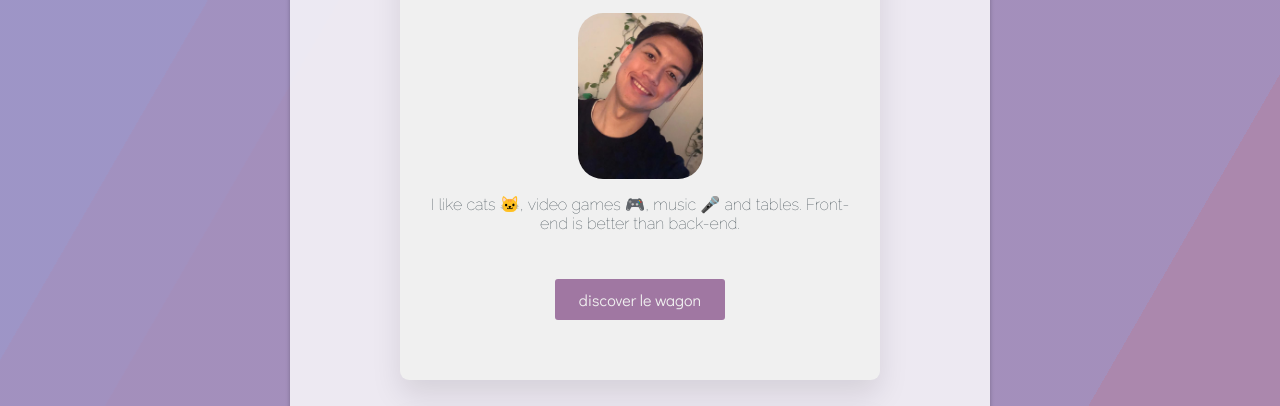
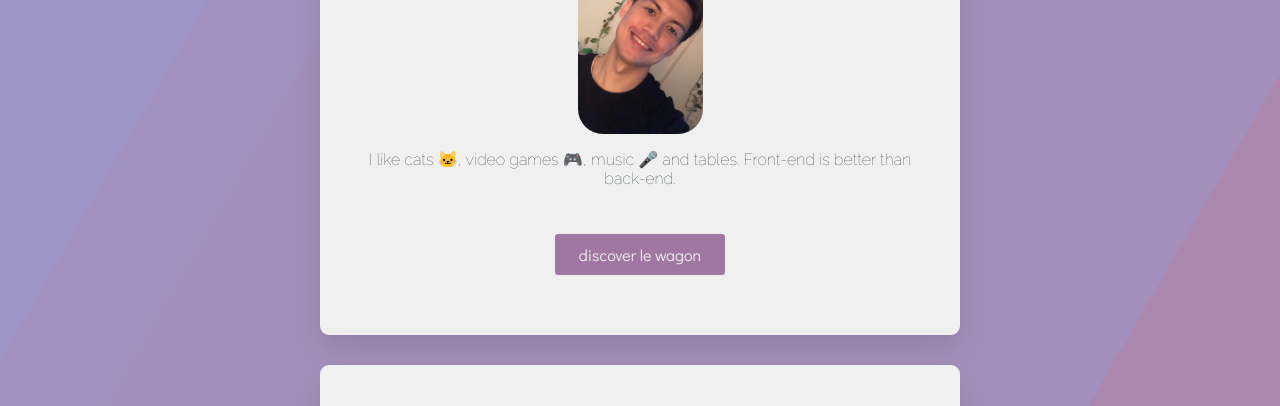
Before and after one commit to coolbroom/profile-page, a plain HTML site: page index.html in a window 1280 px wide. Shown: the part 326-732 px from the top of the page. Drawn offline with Linux system fonts and the light colour scheme; a web font is replaced by a local one.

Commit message:
edited content background

```diff
--- a/style.css
+++ b/style.css
@@ -25,18 +25,12 @@
 }
 
 .content {
-  background-color:rgba(255,255,255,.8);
-  border-radius:.25em;
-  box-shadow:0 0 .25em rgba(0,0,0,.25);
-  box-sizing:border-box;
   left:50%;
   padding:10vmin;
-  /*position:fixed;*/
   text-align:center;
   top:50%;
   width: 700px;
   margin: 0 auto;
-  /*transform:translate(-50%, -50%);*/
 }
 
 .card-white {
```
